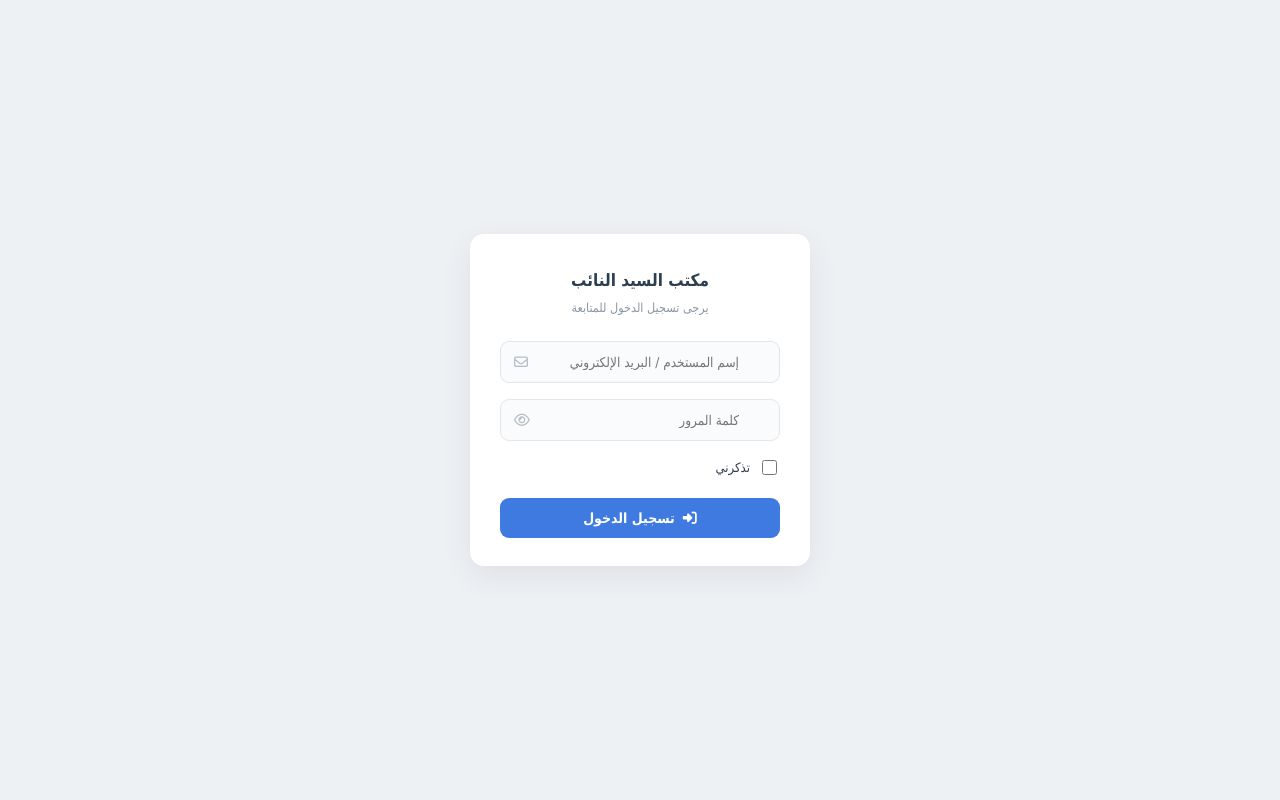
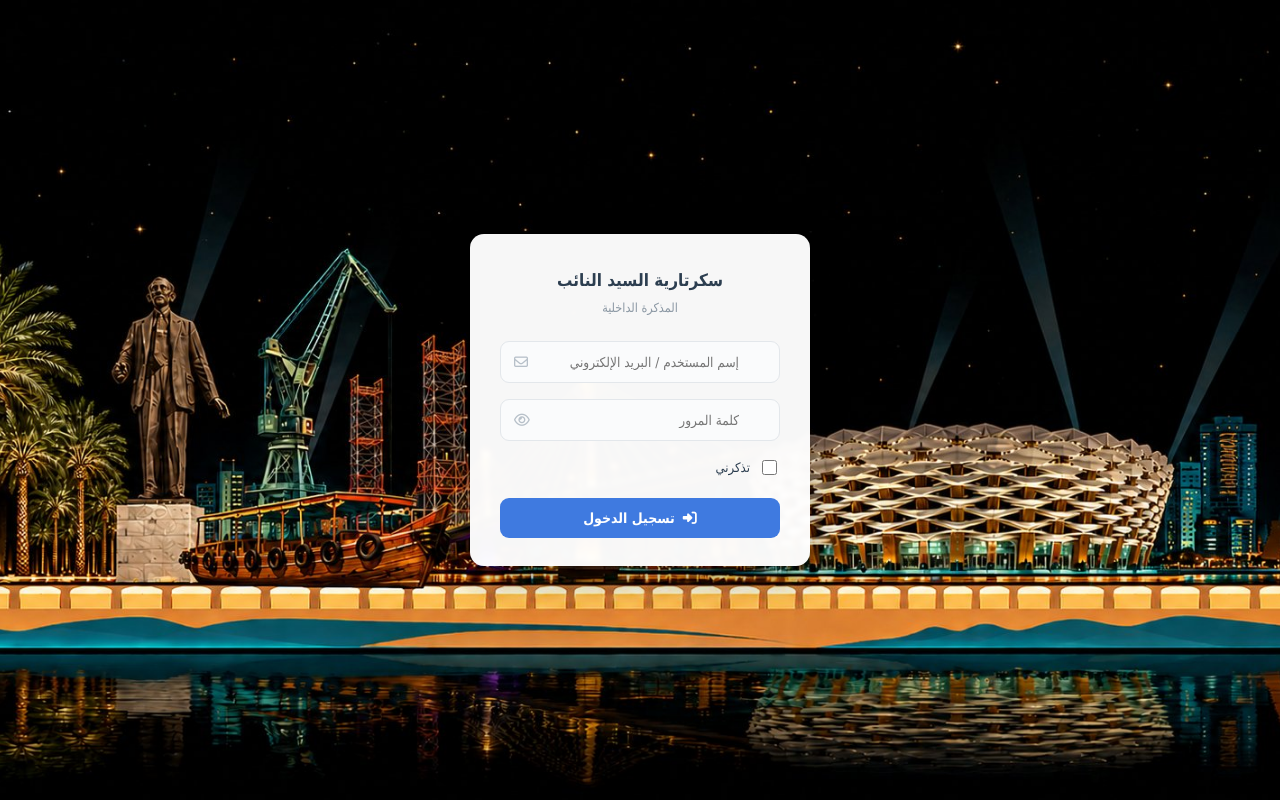
Before and after one commit to maanyaseen94-eng/Secretariat-2026, a plain HTML site: page login.html in a window 1280 px wide. Drawn offline with Linux system fonts and the light colour scheme; no server answers.

Commit message:
Add files via upload

```diff
--- a/login.html
+++ b/login.html
@@ -5,12 +5,19 @@
 <meta name="viewport" content="width=device-width, initial-scale=1.0">
 <meta name="robots" content="noindex">
 <title>تسجيل الدخول</title>
+<link rel="icon" type="image/png" href="favicon.png">
+<link rel="apple-touch-icon" href="apple-touch-icon.png">
 <link rel="stylesheet" href="https://cdnjs.cloudflare.com/ajax/libs/font-awesome/6.5.1/css/all.min.css">
 <style>
   :root{ --bg:#eef1f4; --card-bg:#fff; --text-main:#2c3e50; --text-sub:#8a97a3; --border:#e3e7eb; --accent:#3f7ae0; --accent-hover:#3568c4; --danger:#e0554a; }
   *{box-sizing:border-box;}
-  body{ margin:0; min-height:100vh; display:flex; align-items:center; justify-content:center; background:var(--bg); font-family:"Tahoma","Segoe UI",Arial,sans-serif; color:var(--text-main); padding:20px; }
-  .login-card{ width:100%; max-width:340px; background:var(--card-bg); border-radius:14px; box-shadow:0 10px 30px rgba(30,41,59,.08); padding:34px 30px 28px; }
+  body{
+    margin:0; min-height:100vh; display:flex; align-items:center; justify-content:center;
+    font-family:"Tahoma","Segoe UI",Arial,sans-serif; color:var(--text-main); padding:20px;
+    background:#050b14 url('login-bg.jpg') no-repeat center bottom / cover;
+    background-attachment:fixed;
+  }
+  .login-card{ width:100%; max-width:340px; background:rgba(255,255,255,.97); backdrop-filter:blur(2px); border-radius:14px; box-shadow:0 12px 34px rgba(0,0,0,.35); padding:34px 30px 28px; }
   .login-header{ text-align:center; margin-bottom:26px; }
   .login-header h1{ font-size:17px; font-weight:700; margin:0 0 6px; line-height:1.5; }
   .login-header p{ font-size:12.5px; color:var(--text-sub); margin:0; }
@@ -35,8 +42,8 @@
 
   <div class="login-card">
     <div class="login-header">
-      <h1 id="officeTitle">مكتب السيد النائب</h1>
-      <p>يرجى تسجيل الدخول للمتابعة</p>
+      <h1 id="officeTitle">سكرتارية السيد النائب</h1>
+      <p id="officeSubtitle">المذكرة الداخلية</p>
     </div>
 
     <div class="error-msg" id="errorMsg"></div>
@@ -73,12 +80,6 @@
   <script src="firebase-config.js"></script>
   <script>
     const REDIRECT_URL = "dashboard.html";
-
-    // عنوان تسجيل الدخول ياخذ اسم المكتب من الاعدادات المحفوظة إن وجدت
-    db.collection('office').doc('config').get().then(snap => {
-      const cfg = snap.exists ? snap.data() : {};
-      document.getElementById('officeTitle').textContent = "مكتب " + (cfg.officialName || DEFAULT_OFFICE.officialName || "السيد النائب");
-    }).catch(() => {});
 
     // اذا مسجل دخوله مسبقاً حوله على طول
     auth.onAuthStateChanged(user => { if (user) window.location.href = REDIRECT_URL; });
```
Also changed, not shown: ai-generator.html (+2 -0 lines), create-letter.html (+2 -0 lines), dashboard.html (+2 -0 lines), incoming-letters.html (+2 -0 lines), outgoing-letters.html (+2 -0 lines), profile.html (+2 -0 lines), settings.html (+2 -0 lines), view-letter.html (+2 -0 lines), apple-touch-icon.png (added), favicon.png (added), login-bg.jpg (added).
